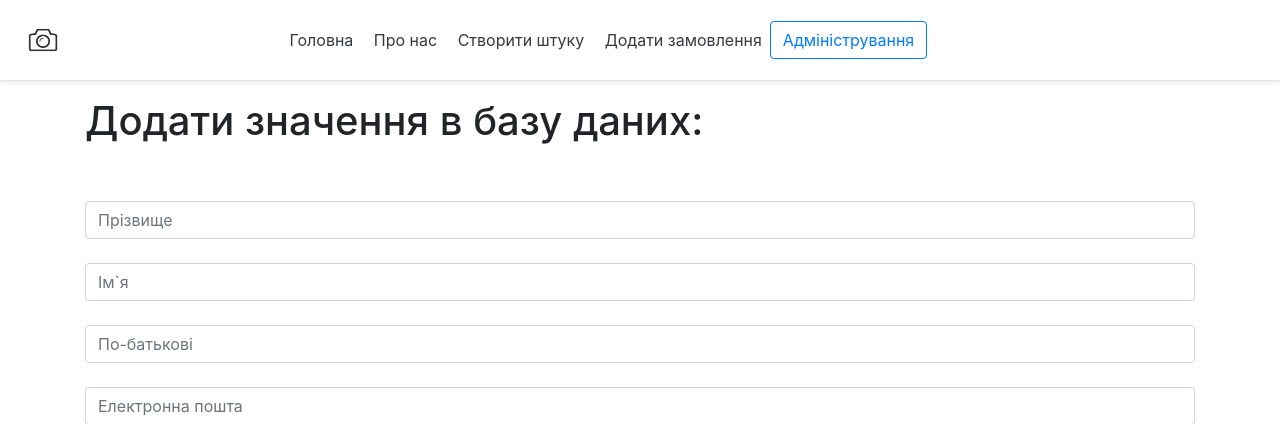
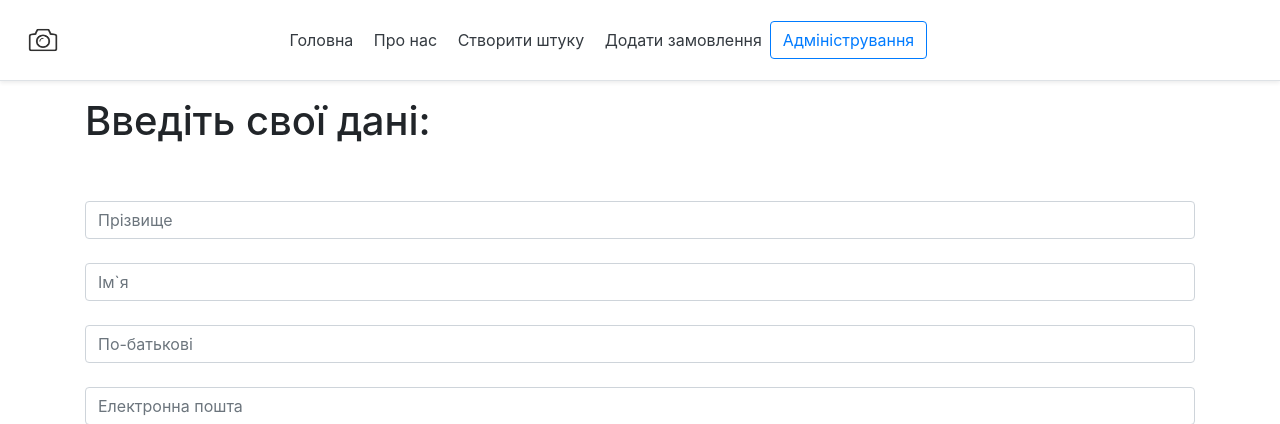
Before and after one commit to fr0staman/Project_ArtLine, a Django app: page /addingorder in a window 1280 px wide. Shown: the top 424 px of the page. Run offline with Django 3.2, Linux system fonts and the light colour scheme; some libraries are stand-ins or nearby versions.

```diff
--- a/taskmanager/main/models.py
+++ b/taskmanager/main/models.py
@@ -4,6 +4,7 @@ from django.db import models
 class Task(models.Model):
     title = models.CharField('Назва', max_length=64)
     task = models.TextField('Опис')
+
 
 class Orders(models.Model):
     P = models.CharField('Прізвище', max_length=16)
@@ -16,6 +17,7 @@ class Orders(models.Model):
     Descrip = models.TextField('Опис')
 
 
+
     def __str__(self):
         return self.title
 
--- a/taskmanager/main/templates/main/addingorder.html
+++ b/taskmanager/main/templates/main/addingorder.html
@@ -1,11 +1,11 @@
 {% extends 'main/base.html' %}
 
 {% block title %}
-Введіть свої дані:
+Введіть свої дані
 {% endblock %}
 
 {% block content %}
-<h1>Додати значення в базу даних:</h1>
+<h1>Введіть свої дані:</h1>
 <form method="post">
     {% csrf_token %}
     {{ form.title }} <br>
```
